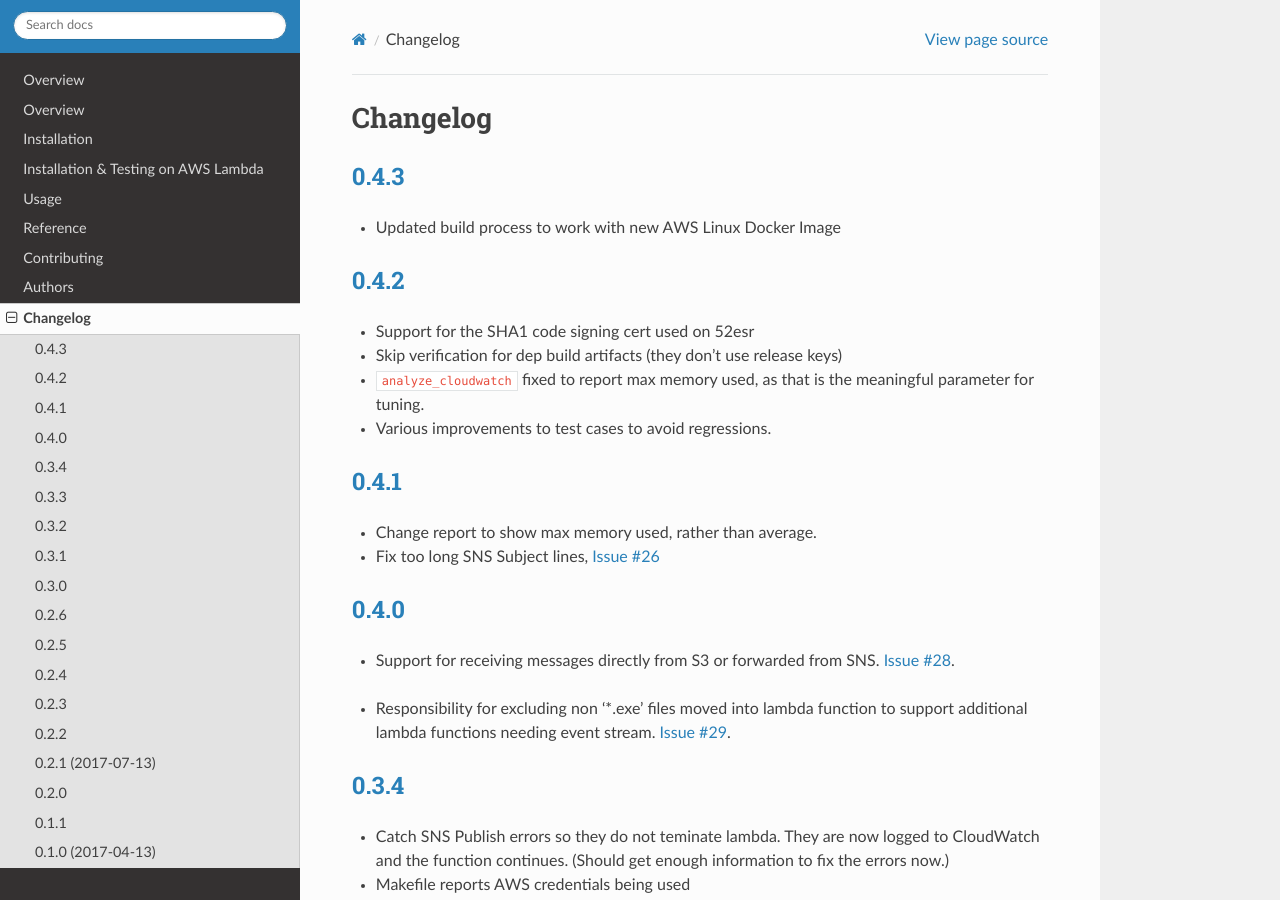
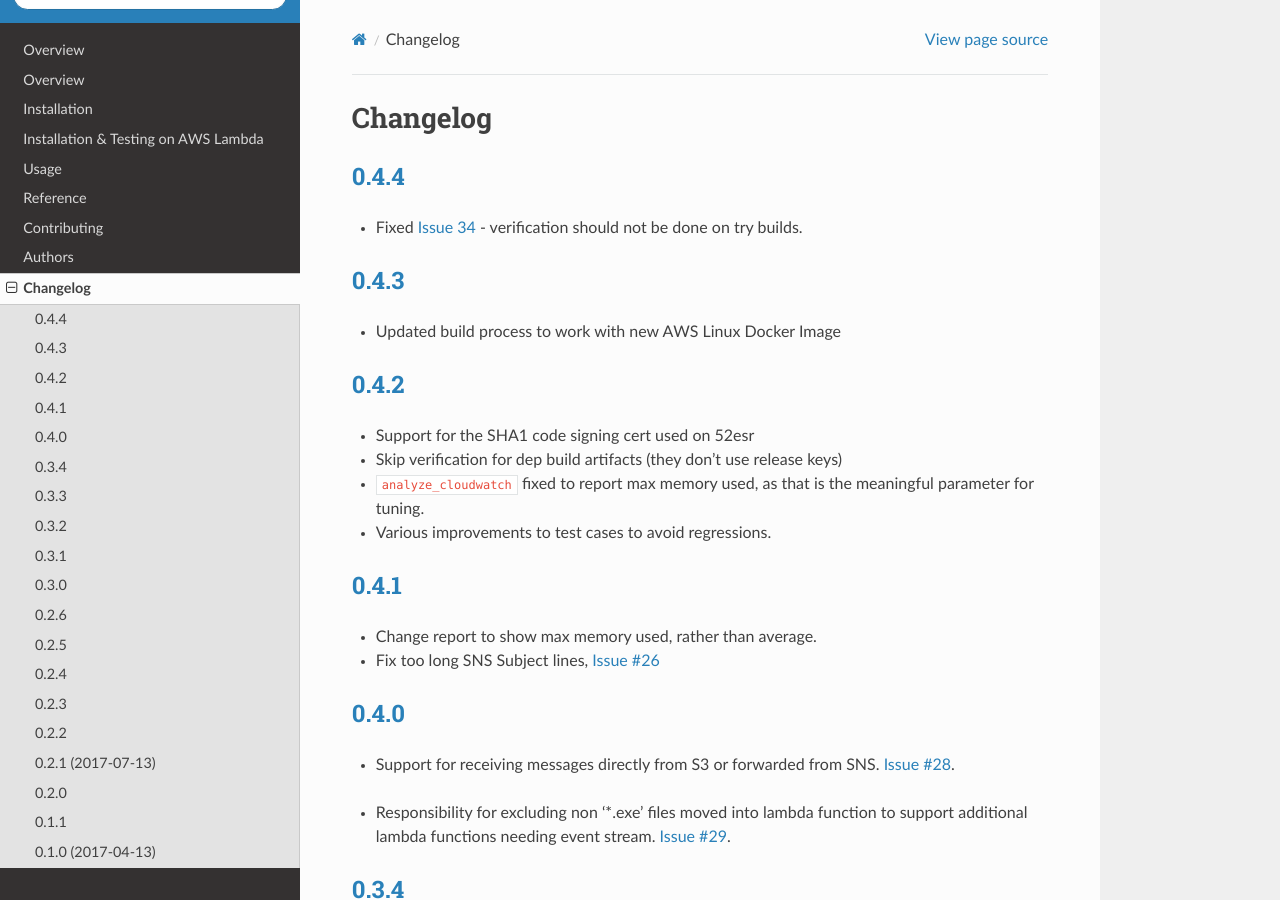
Before and after one commit to mozilla-services/fx-sig-verify, a Sphinx documentation site: the page built from docs/changelog.rst, in a window 1280 px wide and 900 px high. Built offline with Sphinx 7.4.7 and the Read the Docs theme 2.0.0, drawn with Linux system fonts in a browser that asks for light colours.

Commit message:
Bump version: 0.4.3 → 0.4.4

```diff
--- a/CHANGELOG.rst
+++ b/CHANGELOG.rst
@@ -1,5 +1,13 @@
 Changelog
 =========
+`0.4.4`__
+-----------------------------------------
+__ https://github.com/mozilla-services/fx-sig-verify/tree/v0.4.4
+
+- Fixed `Issue 34`__ - verification should not be done on try builds.
+
+__ https://github.com/mozilla-services/fx-sig-verify/issues/34
+
 `0.4.3`__
 -----------------------------------------
 __ https://github.com/mozilla-services/fx-sig-verify/tree/v0.4.3
--- a/README.rst
+++ b/README.rst
@@ -43,9 +43,9 @@ Overview
     :alt: PyPI Package latest release
     :target: https://pypi.python.org/pypi/fx-sig-verify
 
-.. |commits-since| image:: https://img.shields.io/github/commits-since/mozilla-services/fx-sig-verify/v0.4.3.svg
+.. |commits-since| image:: https://img.shields.io/github/commits-since/mozilla-services/fx-sig-verify/v0.4.4.svg
     :alt: Commits since latest release
-    :target: https://github.com/mozilla-services/fx-sig-verify/compare/v0.4.3...master
+    :target: https://github.com/mozilla-services/fx-sig-verify/compare/v0.4.4...master
 
 .. |downloads| image:: https://img.shields.io/pypi/dm/fx-sig-verify.svg
     :alt: PyPI Package monthly downloads
--- a/docs/conf.py
+++ b/docs/conf.py
@@ -29,7 +29,7 @@ project = 'fx-sig-verify'
 year = '2017'
 author = 'Hal Wine'
 copyright = '{0}, {1}'.format(year, author)
-version = release = '0.4.3'
+version = release = '0.4.4'
 
 pygments_style = 'trac'
 templates_path = ['.']
--- a/setup.cfg
+++ b/setup.cfg
@@ -1,5 +1,5 @@
 [bumpversion]
-current_version = 0.4.3
+current_version = 0.4.4
 commit = True
 tag = True
 parse = (?P<major>\d+)\.(?P<minor>\d+)\.(?P<patch>\d+)(-(?P<dev>\d+))?
--- a/setup.py
+++ b/setup.py
@@ -24,7 +24,7 @@ def read(*names, **kwargs):
 
 setup(
     name='fx_sig_verify',
-    version='0.4.3',
+    version='0.4.4',
     license='MPL',
     description='AWS Lambda to check code signatures.',
     long_description='%s\n%s' % (
--- a/src/fx_sig_verify/__init__.py
+++ b/src/fx_sig_verify/__init__.py
@@ -1 +1 @@
-__version__ = "0.4.3"
+__version__ = "0.4.4"
```
